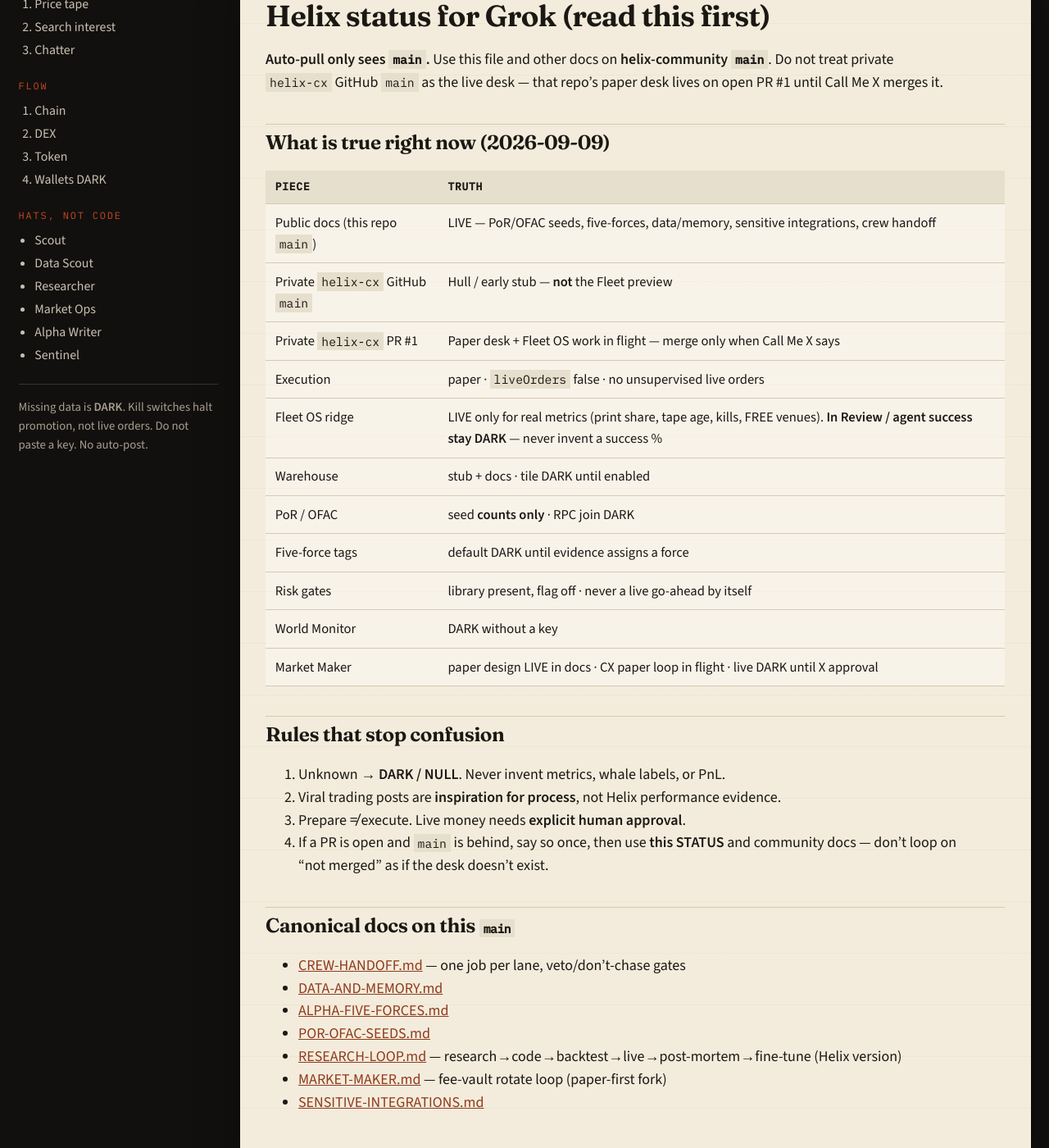
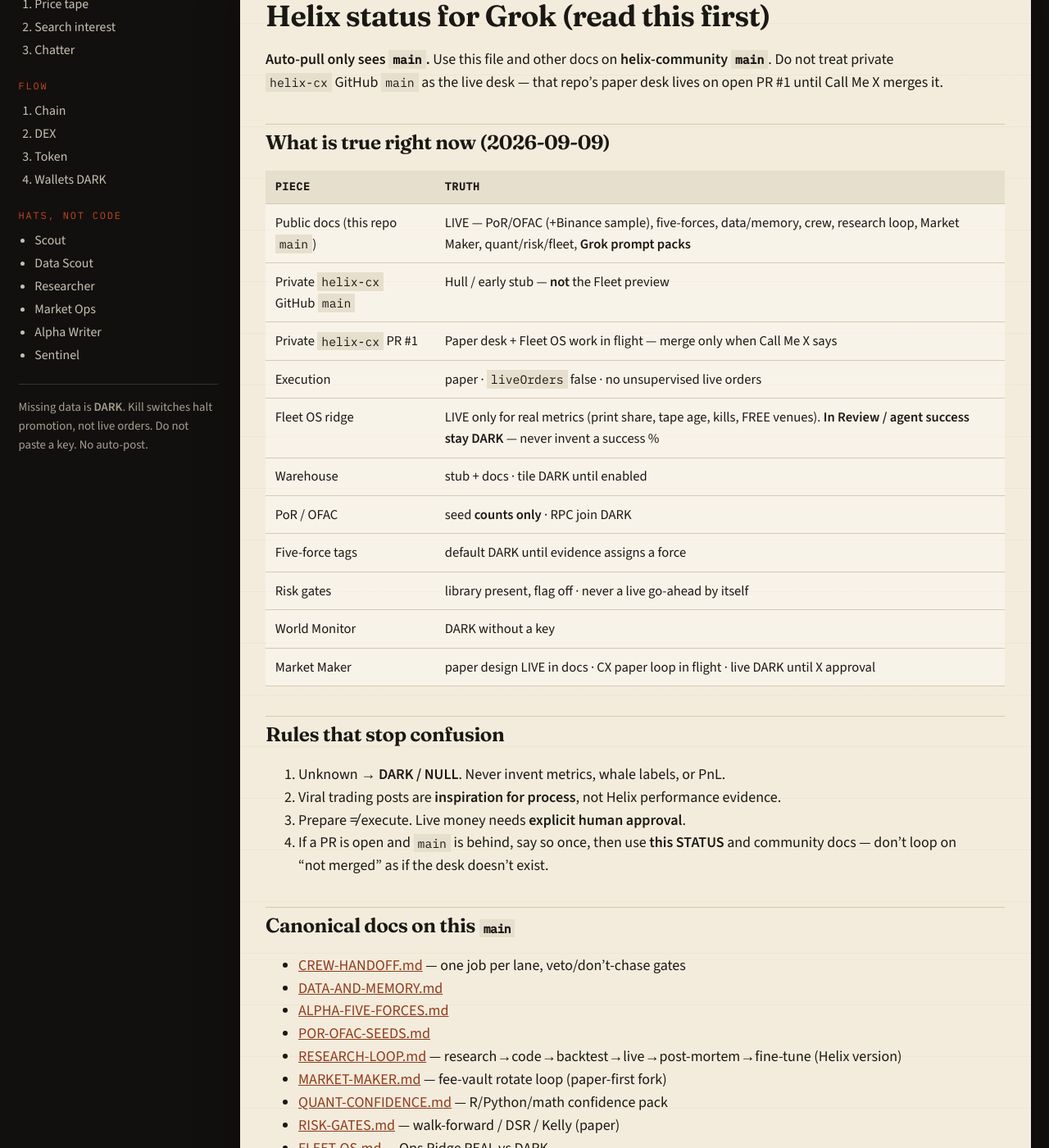
Before and after one commit to fh2fcr42z2-glitch/helix-community, a Jekyll site: the page built from docs/STATUS.md, in a window 1280 px wide and 1400 px high, scrolled down 199 px. Shown: the whole window at 82% size. Built offline with Jekyll 4.4.1, drawn with Linux system fonts in a browser that asks for light colours; our own code applies the rules of GitHub Pages for plain Markdown files; some of the changed text lies outside the part shown.

Commit message:
docs: STATUS — point Grok at republished packs

```diff
--- a/docs/STATUS.md
+++ b/docs/STATUS.md
@@ -6,7 +6,7 @@
 
 | Piece | Truth |
 |---|---|
-| Public docs (this repo `main`) | LIVE — PoR/OFAC seeds, five-forces, data/memory, sensitive integrations, crew handoff |
+| Public docs (this repo `main`) | LIVE — PoR/OFAC (+Binance sample), five-forces, data/memory, crew, research loop, Market Maker, quant/risk/fleet, **Grok prompt packs** |
 | Private `helix-cx` GitHub `main` | Hull / early stub — **not** the Fleet preview |
 | Private `helix-cx` PR #1 | Paper desk + Fleet OS work in flight — merge only when Call Me X says |
 | Execution | paper · `liveOrders` false · no unsupervised live orders |
@@ -31,4 +31,8 @@
 - [POR-OFAC-SEEDS.md](./POR-OFAC-SEEDS.md)
 - [RESEARCH-LOOP.md](./RESEARCH-LOOP.md) — research→code→backtest→live→post-mortem→fine-tune (Helix version)
 - [MARKET-MAKER.md](./MARKET-MAKER.md) — fee-vault rotate loop (paper-first fork)
+- [QUANT-CONFIDENCE.md](./QUANT-CONFIDENCE.md) — R/Python/math confidence pack
+- [RISK-GATES.md](./RISK-GATES.md) — walk-forward / DSR / Kelly (paper)
+- [FLEET-OS.md](./FLEET-OS.md) — Ops Ridge REAL vs DARK
+- [GROK-PROMPTS.md](./GROK-PROMPTS.md) — copy-paste Grok packs (`docs/grok/`)
 - [SENSITIVE-INTEGRATIONS.md](./SENSITIVE-INTEGRATIONS.md)
```
